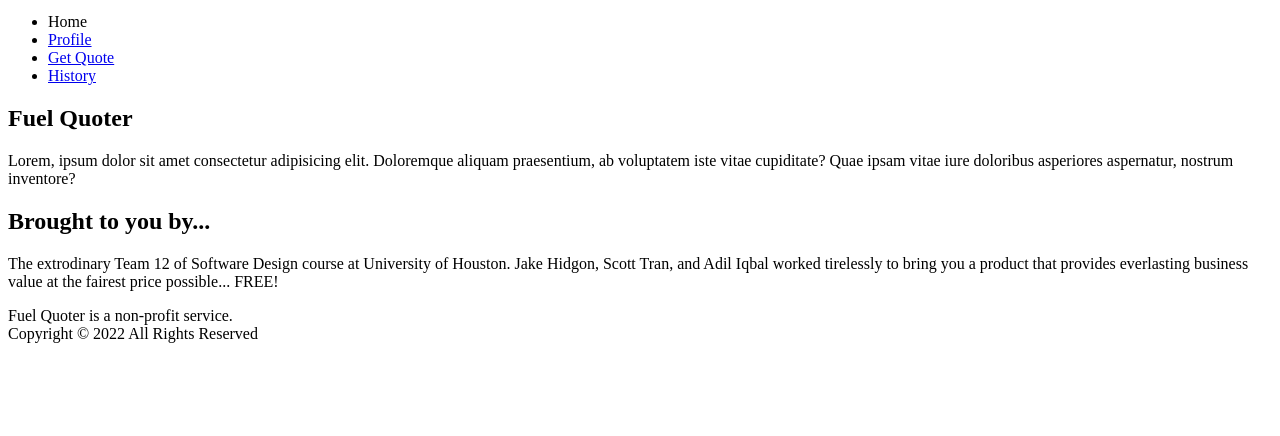
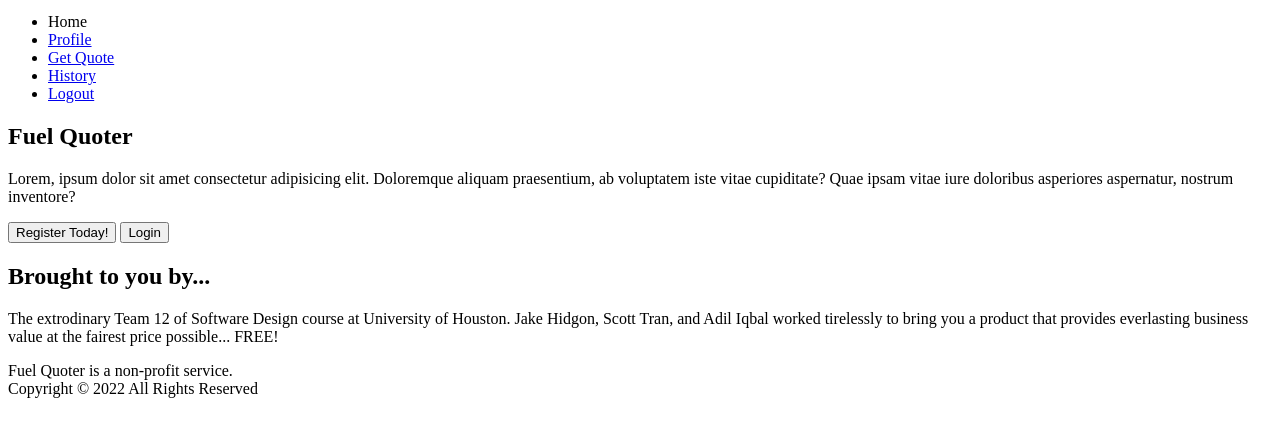
Before and after one commit to 4353-slot-12/assignment-2, a website: page src/frontend/index.html in a window 1280 px wide. Shown: the part 40-476 px from the top of the page. Drawn offline with Linux system fonts and the light colour scheme.

Commit message:
call to action div

```diff
--- a/src/frontend/index.html
+++ b/src/frontend/index.html
@@ -40,6 +40,7 @@
                     <li><a href="#">Profile</a></li>
                     <li><a href="#">Get Quote</a></li>
                     <li><a href="#">History</a></li>
+                    <li><a href="#">Logout</a></li>
                 </ul>
             </nav>
         </header>
@@ -52,8 +53,10 @@
                 cupiditate? Quae ipsam vitae iure doloribus asperiores
                 aspernatur, nostrum inventore?
             </p>
-            <!-- <button class="primary-call-to-action">Register Today!</button>
-            <button class="secondary-call-to-action">Login</button> -->
+            <div id="call-to-action">
+                <button class="primary-call-to-action">Register Today!</button>
+                <button class="secondary-call-to-action">Login</button>
+            </div>
         </section>
 
         <section>
```
